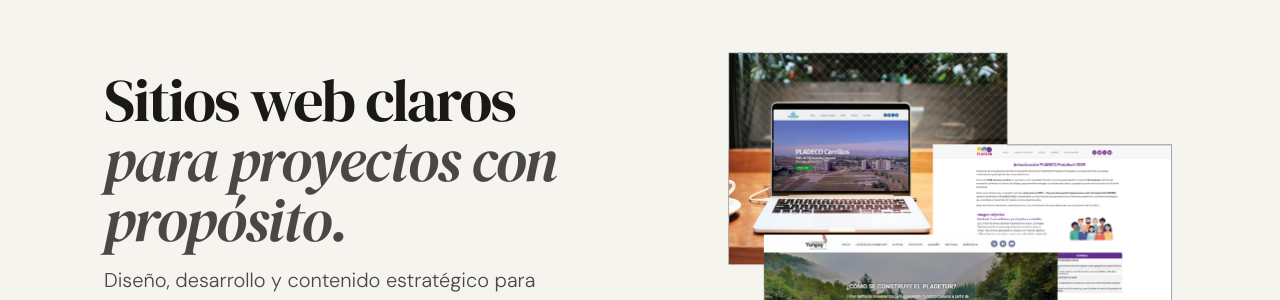
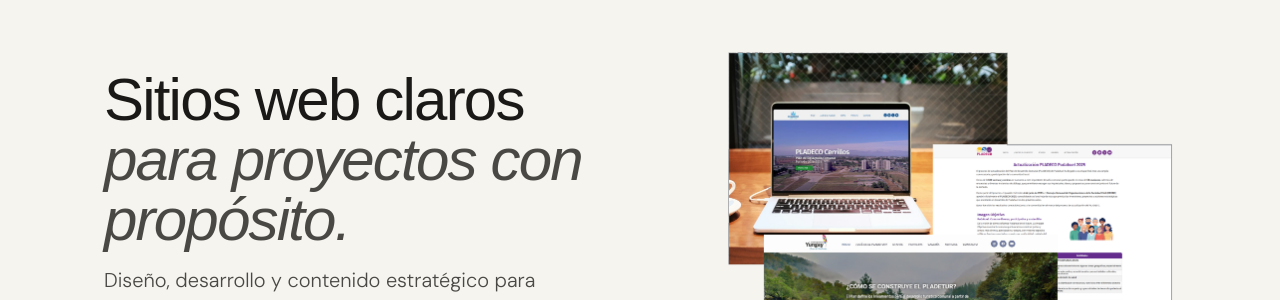
Before and after one commit to AlbertoRodBa/kulp-web, a Next.js app: page / in a window 1280 px wide. Shown: the part 161-461 px from the top of the page. Built offline with nearby package versions, Linux system fonts and the light colour scheme; no server answers.

Commit message:
cambiar font display a Montserrat

```diff
--- a/app/globals.css
+++ b/app/globals.css
@@ -4,9 +4,12 @@
 @tailwind components;
 @tailwind utilities;
 
+@import url('https://fonts.googleapis.com/css2?family=Montserrat:wght@400;500;600;700&family=DM+Sans:ital,opsz,wght@0,9..40,300;0,9..40,400;0,9..40,500;1,9..40,300&display=swap');
+
 :root {
-  --font-display: 'DM Serif Display', Georgia, serif;
+  --font-display: 'Montserrat', sans-serif;
   --font-body: 'DM Sans', system-ui, sans-serif;
+
   --cream-50: #FAFAF7;
   --cream-100: #F5F4EF;
   --cream-200: #EDECEA;
@@ -15,7 +18,6 @@
   --ink-muted: #4a4844;
   --ink-faint: #8a8780;
 }
-
 html {
   scroll-behavior: smooth;
 }
```
